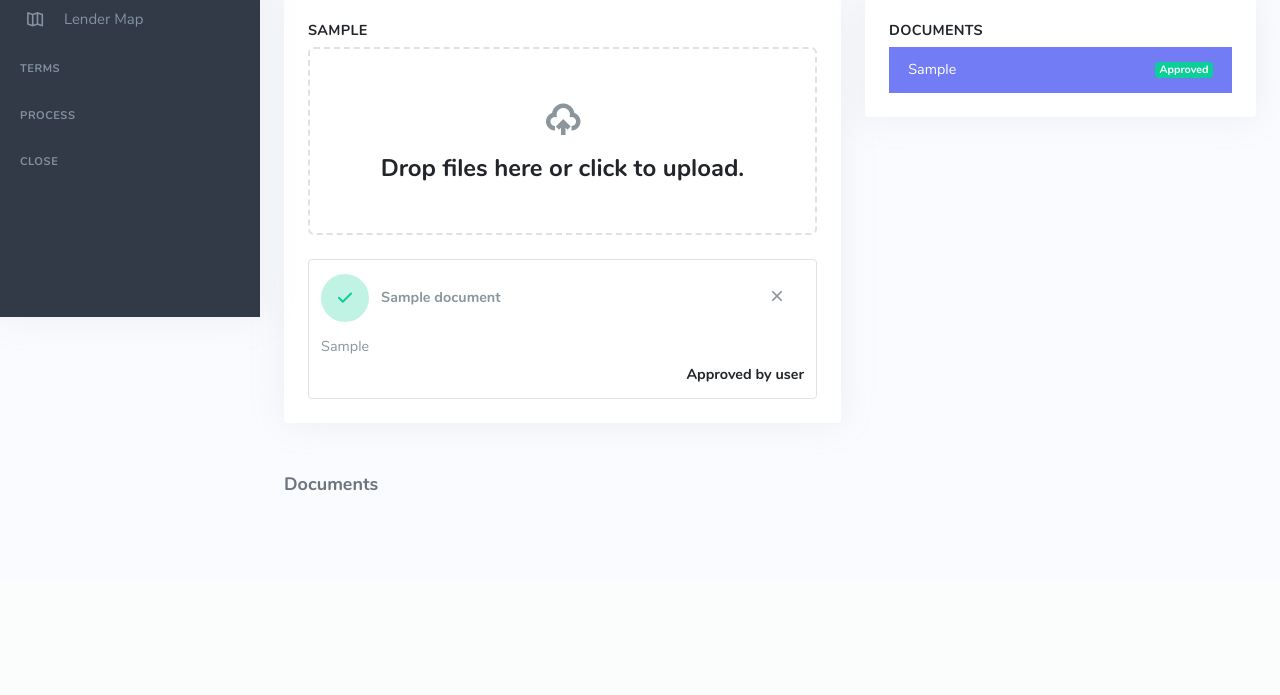
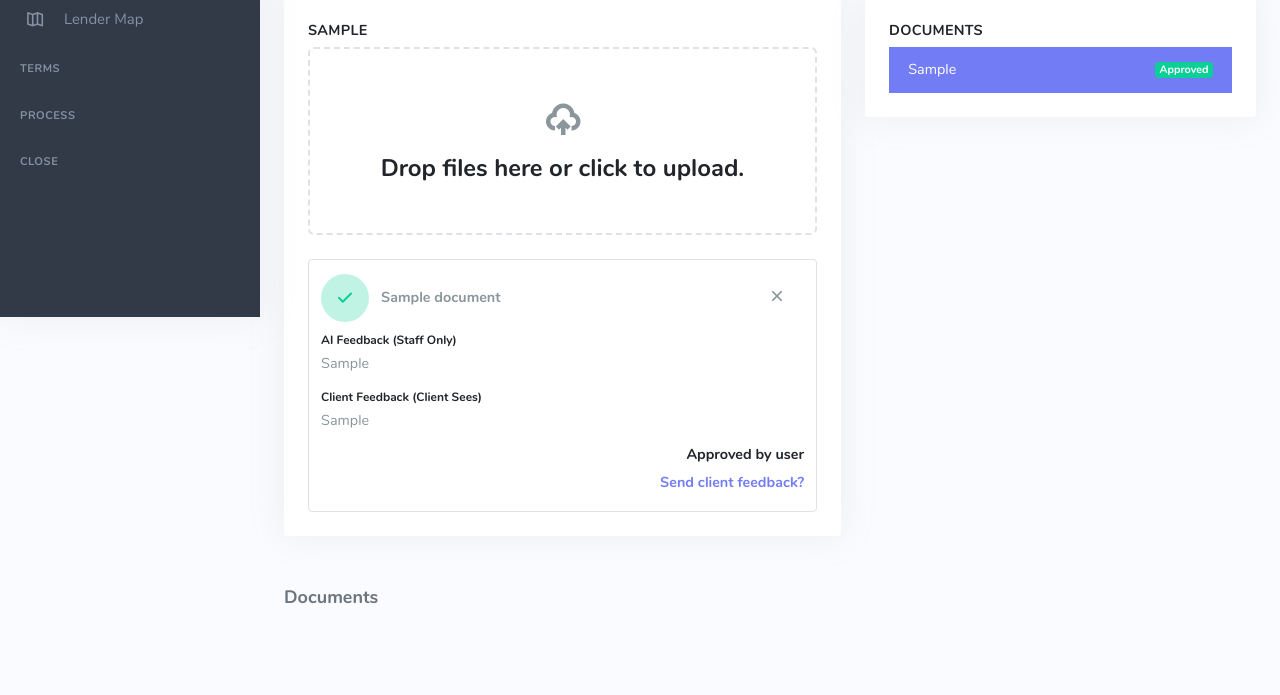
Before and after one commit to sakethogirala/Neuroprop2, a Django app: page /tracker/detail/1/1/ in a window 1280 px wide. Shown: the part 483-1178 px from the top of the page. Before the commit the page ends 974 px from the top, so only its background shows below. Run offline with Django 5.2, Linux system fonts and the light colour scheme; a user stored in the database is signed in; tables that the repository leaves empty hold one stand-in row (values such as "Sample post"); parts of the project's set-up code (start-up, migrations or seed data) failed here and were passed over; some libraries are stand-ins or nearby versions.

Commit message:
accpet files

```diff
--- /dev/null
+++ b/templates/includes/send-client-feedback-modal.html
@@ -0,0 +1,24 @@
+
+<div id="send-client-feedback-modal" class="modal fade" tabindex="-1" role="dialog" aria-labelledby="send-to-modalLabel" aria-hidden="true">
+    <div class="modal-dialog">
+        <div class="modal-content">
+            <div class="modal-header">
+                <h4 class="modal-title" id="send-to-modalLabel">Send Client Feedback</h4>
+                <button type="button" class="btn-close" data-bs-dismiss="modal" aria-hidden="true"></button>
+            </div>
+            <form method="POST" action="{% url 'send_client_feedback' %}">{% csrf_token %}
+            <div class="modal-body">
+                <div class="mb-3">
+                    <label for="example-textarea" class="form-label">Client Feedback</label>
+                    <textarea name="feedback" placeholder="This will be displayed in the client portal." class="form-control" id="client_feedback" rows="5"></textarea>
+                </div>
+                <input id="client_feedback_document_uid" type="hidden" name="document_uid" value="">
+            </div>
+            <div class="modal-footer">
+                <button type="button" class="btn btn-light" data-bs-dismiss="modal">Close</button>
+                <button type="submit" class="btn btn-primary">Submit</button>
+            </div>
+        </form>
+        </div><!-- /.modal-content -->
+    </div><!-- /.modal-dialog -->
+</div><!-- /.modal -->
--- a/templates/tracker-detail.html
+++ b/templates/tracker-detail-staff.html
@@ -26,24 +26,6 @@
                     </div>
                     <div class="badge badge-lg text-bg-{{ prospect.get_progress_class }} mb-3">
                         {{ prospect.get_status_display }}</div>
-
-                    <!-- <h5>Project Overview:</h5>
-
-                    <p class="text-muted mb-2">
-                        With supporting text below as a natural lead-in to additional contenposuere erat a ante.
-                        Voluptates, illo, iste itaque voluptas
-                        corrupti ratione reprehenderit magni similique? Tempore, quos delectus asperiores libero
-                        voluptas quod perferendis! Voluptate,
-                        quod illo rerum? Lorem ipsum dolor sit amet.
-                    </p>
-
-                    <p class="text-muted mb-4">
-                        Voluptates, illo, iste itaque voluptas corrupti ratione reprehenderit magni similique? Tempore,
-                        quos delectus asperiores
-                        libero voluptas quod perferendis! Voluptate, quod illo rerum? Lorem ipsum dolor sit amet. With
-                        supporting text below
-                        as a natural lead-in to additional contenposuere erat a ante.
-                    </p> -->
 
                     <div class="row">
                         <div class="col-md-4">
@@ -175,15 +157,30 @@
                                         </div>
 
                                     </div>
-                                    {% if document.client_feedback %}
-                                    <div class="mt-2 text-muted">{{ document.client_feedback }}</div>
+                                    <div class="d-flex flex-column">
+                                    {% if document.feedback %}
+                                    <h6 class="mb-0">AI Feedback (Staff Only)</h6>
+                                    <div class="my-1 text-muted">{{ document.feedback }}</div>
+
+                                    {% endif %}
+                                {% if document.client_feedback %}
+                                <h6 class="mb-0">Client Feedback (Client Sees)</h6>
+                                    <div class="my-1 text-muted">{{ document.client_feedback }}</div>
                                     {% endif %}
                                     {% if document.status == 'rejected' %}
-                                    <a href="{% url 'override-document-check' document.uid %}" class="fw-bold mt-1 float-end" href="">Disagree?</a>
+                                    <div class="mb-1">
+                                        <a onclick="return confirm('Are you sure you want to override this?')" href="{% url 'override-document-check' document.uid %}" class="fw-bold float-end">Disagree?</a>
+                                    </div>
                                     {% endif %}
                                     {% if document.overridden %}
-                                    <div class="text-end fw-bold mt-1">Approved by user</div>
+                                    <div class="mb-1">
+                                    <div class="float-end fw-bold mt-1">Approved by user</div>
+                                    </div>
                                     {% endif %}
+                                    <div class="mb-1">
+                                    <a document_uid="{{ document.uid }}" class="float-end fw-bold send-client-feedback">Send client feedback?</a>
+                                </div>
+                            </div>
 
                                 </div>
 
@@ -315,6 +312,7 @@
 </div>
 
 {% include 'includes/send-to-user-modal.html' %}
+{% include 'includes/send-client-feedback-modal.html' %}
 
 {% endblock %}
 
@@ -347,11 +345,12 @@
         console.log("Initializing Dropzone");
 
         let dropzone = new Dropzone(dropzones[i], {
-            addedfile: file => {
-                console.log(file)
-            },
-            acceptedFiles: "application/pdf"
-        });
+        addedfile: file => {
+            console.log(file);
+        },
+        acceptedFiles: "application/pdf, application/vnd.ms-excel, application/vnd.openxmlformats-officedocument.spreadsheetml.sheet, text/csv"
+         });
+
 
         dropzone.on("sending", function(file, xhr, formData) {
             console.log("File sending");
@@ -375,4 +374,15 @@
 </script>
 
 <script src="{% static 'js/ai-feedback.js' %}"></script>
+
+<script>
+let send_client_feedback_btns = document.getElementsByClassName("send-client-feedback");
+for(let i = 0; i < send_client_feedback_btns.length; i++){
+    send_client_feedback_btns[i].addEventListener("click", function(e){
+        document.getElementById("client_feedback_document_uid").value = send_client_feedback_btns[i].getAttribute("document_uid")
+        var myModal = new bootstrap.Modal(document.getElementById('send-client-feedback-modal'));
+        myModal.show();
+    })
+}
+</script>
 {% endblock %}
--- a/tracker/urls.py
+++ b/tracker/urls.py
@@ -15,4 +15,5 @@ urlpatterns = [
     path("ai/get-file-status/", get_openai_get_file_check, name="get_ai_file_check_status"),
     path("create-prospect/", create_prospect, name="create_prospect"),
     path("delete-prospect/<prospect_uid>/", delete_prospect, name="delete_prospect"),
+    path("send-client-feedback/>/", send_client_feedback, name="send_client_feedback")
 ]
--- a/tracker/views.py
+++ b/tracker/views.py
@@ -34,11 +34,10 @@ def tracker_detail(request, prospect_pk, document_type_pk):
         "prospect": prospect,
         "current_document_type": document_type,
     }
-    return render(request, "tracker-detail.html", context = context)
     if request.user.account_type == "user":
-        return render(request, "tracker-detail.html", context = context)
-    if request.user.account_type == "":
-        return render(request, "tracker-detail.html", context = context)
+        return render(request, "tracker-detail-client.html", context = context)
+
+    return render(request, "tracker-detail-staff.html", context = context)
 
 def upload_document(request):
     print(request.POST)
@@ -197,3 +196,15 @@ def delete_prospect(request, prospect_uid):
         prospect.delete()
         return redirect("tracker-main")
     return HttpResponse("error", status = "404")
+
+@login_required
+def send_client_feedback(request):
+    if request.user.account_type != "user":
+        data = request.POST
+        document_uid = data.get("document_uid")
+        document = get_object_or_404(Document, uid = document_uid)
+        feedback = data.get("feedback")
+        document.client_feedback = feedback
+        document.save()
+        return redirect(reverse("tracker-detail", kwargs={"prospect_pk": document.document_type.prospect.pk, "document_type_pk": document.document_type.pk}))
+    return HttpResponse("error", status = "404")
```
Also changed, not shown: templates/tracker-detail-client.html (added).
